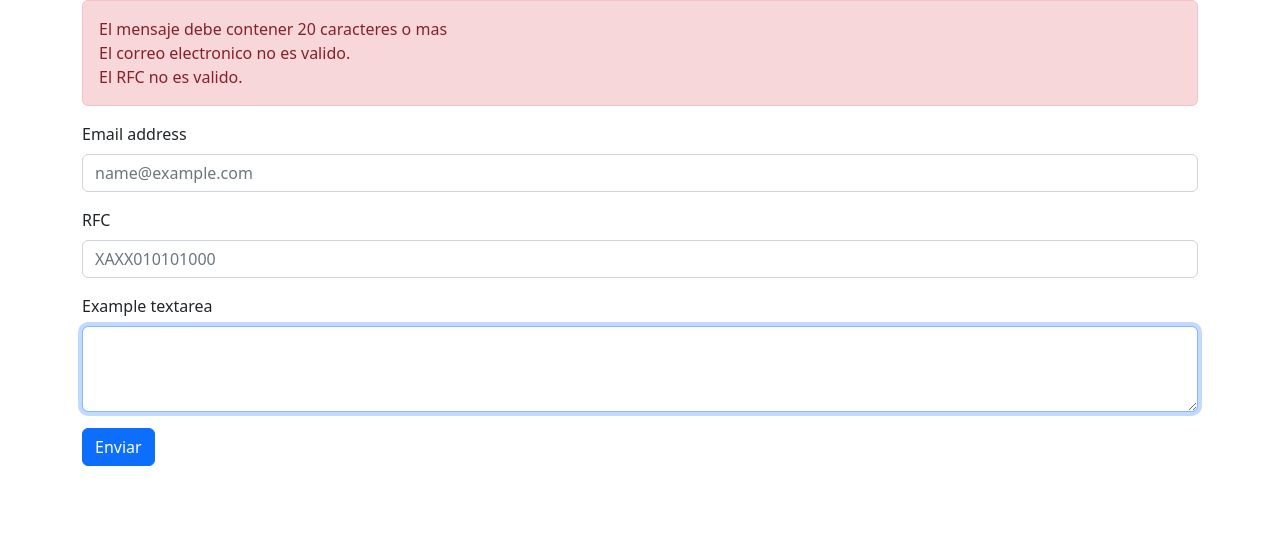
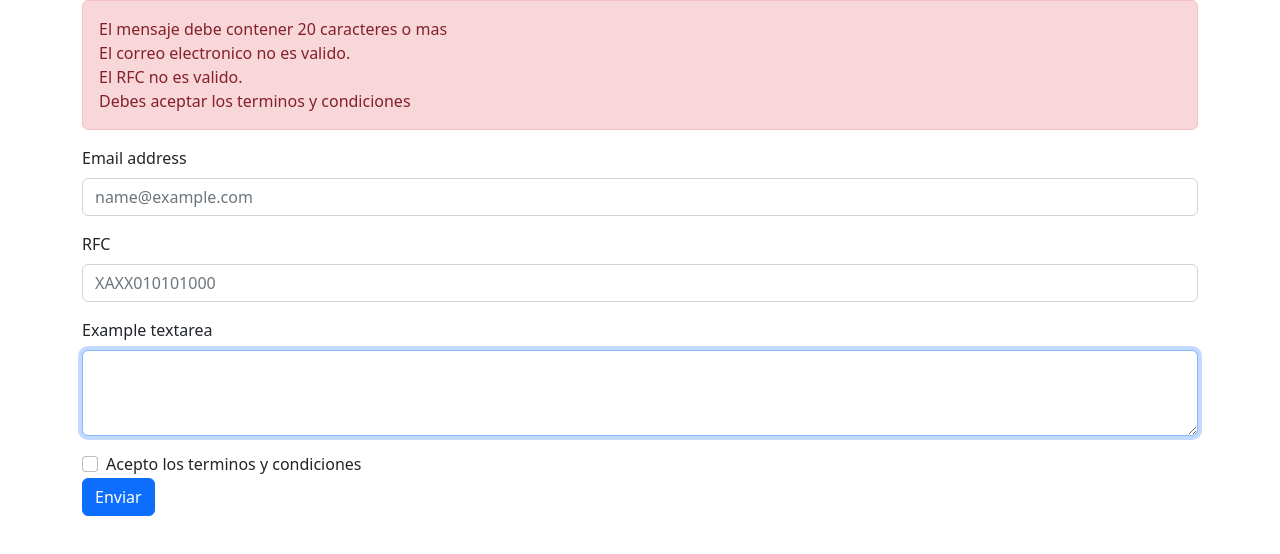
Before and after one commit to DexterNos/CH21_EjerciciosStrings, a plain HTML site: page index.html in a window 1280 px wide. Both pictures are taken after a click on the button "Enviar". Drawn offline with nearby package versions, Linux system fonts and the light colour scheme.

Commit message:
validaciones JS

```diff
--- a/index.html
+++ b/index.html
@@ -23,6 +23,12 @@
             <label for="exampleFormControlTextarea1" class="form-label">Example textarea</label>
             <textarea class="form-control" id="exampleFormControlTextarea1" rows="3"></textarea>
           </div>
+          <div class="form-check">
+            <input class="form-check-input" type="checkbox" value="" id="flexCheckDefault">
+            <label class="form-check-label" for="flexCheckDefault">
+              Acepto los terminos y condiciones
+            </label>
+          </div>
           <button type="button" class="btn btn-primary" id="btnEnviar">Enviar</button>
 
 
--- a/js/main.js
+++ b/js/main.js
@@ -8,6 +8,7 @@ btnenviar.addEventListener("click", function(event){
     let exampleFormControlInput1 = document.getElementById("exampleFormControlInput1");
     let exampleFormControlTextarea1 = document.getElementById("exampleFormControlTextarea1");
     let alertError = document.getElementById("alertError");
+    let flexCheckDefault = document.getElementById("flexCheckDefault");
     let exampleFormControlInput2 = document.getElementById("exampleFormControlInput2")
     exampleFormControlTextarea1.value = exampleFormControlTextarea1.value.trim();
     alertError.style.display="none";
@@ -40,7 +41,13 @@ btnenviar.addEventListener("click", function(event){
     if ((idTimeout != undefined) && (idTimeout!=null)){
         clearTimeout(idTimeout);
     }
-    if (validos ==3){
+    //if Ternario
+    alertError.innerHTML += (!flexCheckDefault.checked)?"<br/>Debes aceptar los terminos y condiciones":"";
+
+    /*if (!flexCheckDefault.checked){
+        alertError.innerHTML += "<br/>Debes aceptar los terminos y condiciones";
+    }*/
+    if (validos == 3){
         setTimeout(function(){
             exampleFormControlInput1.style.border ="";
             exampleFormControlInput2.style.border="";
```
